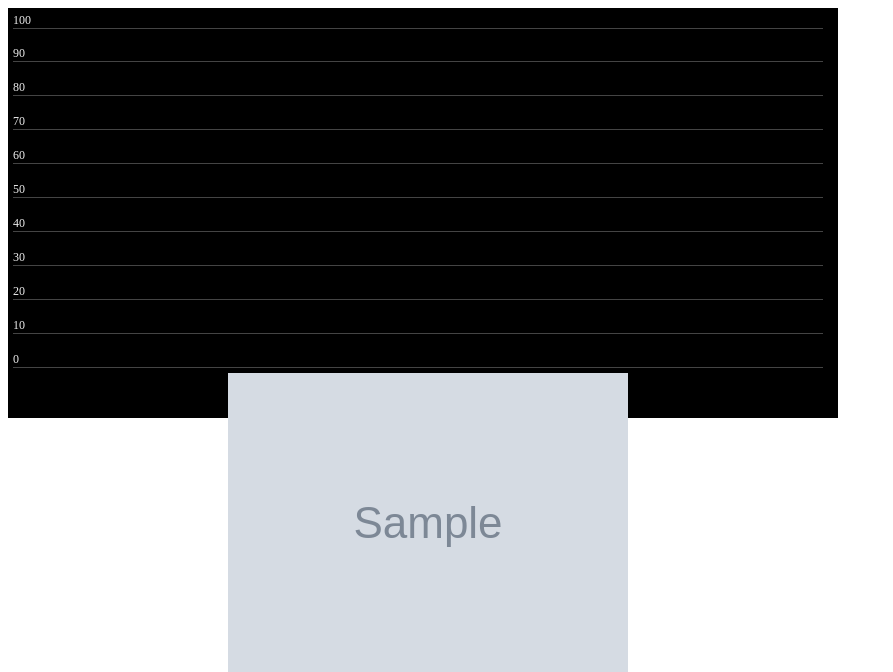
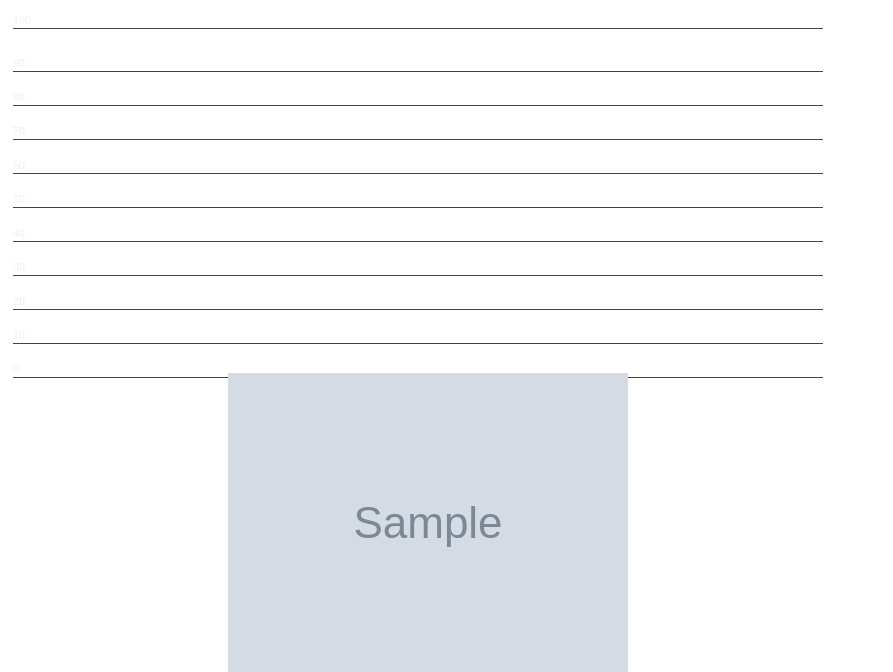
Before and after one commit to PHPhackathon/launchboard, a PHP site: template fuel/app/modules/activecollab/views/activecollab.php in a window 1280 px wide. Shown: the top 672 px of the page, without its empty margins (0-893 px from the left). Run offline with PHP 8.4, Linux system fonts and the light colour scheme; the template is opened without the code that fills it: most values are stand-ins (such as "Sample title", 1, 10 or a date in 2020); some libraries are stand-ins or nearby versions.

Commit message:
small UI adjustments to analytics widget

```diff
--- a/fuel/app/modules/activecollab/views/activecollab.php
+++ b/fuel/app/modules/activecollab/views/activecollab.php
@@ -1,6 +1,6 @@
 <!-- STYLE -->
 <style>
-    #module_activecollab { height: 380px; width: 790px;  background:#000; padding:20px 20px 10px 20px; position:relative;}
+    #module_activecollab { padding:20px 20px 10px 20px; position:relative;}
     #columns {position:relative; width:100%; height:340px; z-index:10;}
     #legend {position:relative; width:100%; height:50px;}
     .column {min-width:40px; bottom:0; position:absolute;}
@@ -10,7 +10,7 @@
 <!-- /STYLE -->
 
 <!-- CODE -->
-<div id='module_activecollab' class='box'>
+<div id='module_activecollab' class='w_four h_two'>
 	<div class="line" style="top:5px;">100</div>
 	<div class="line" style="bottom:50px;">0</div>
 	<div id="columns" >
```
Also changed, not shown: public/assets/css/style.css.
